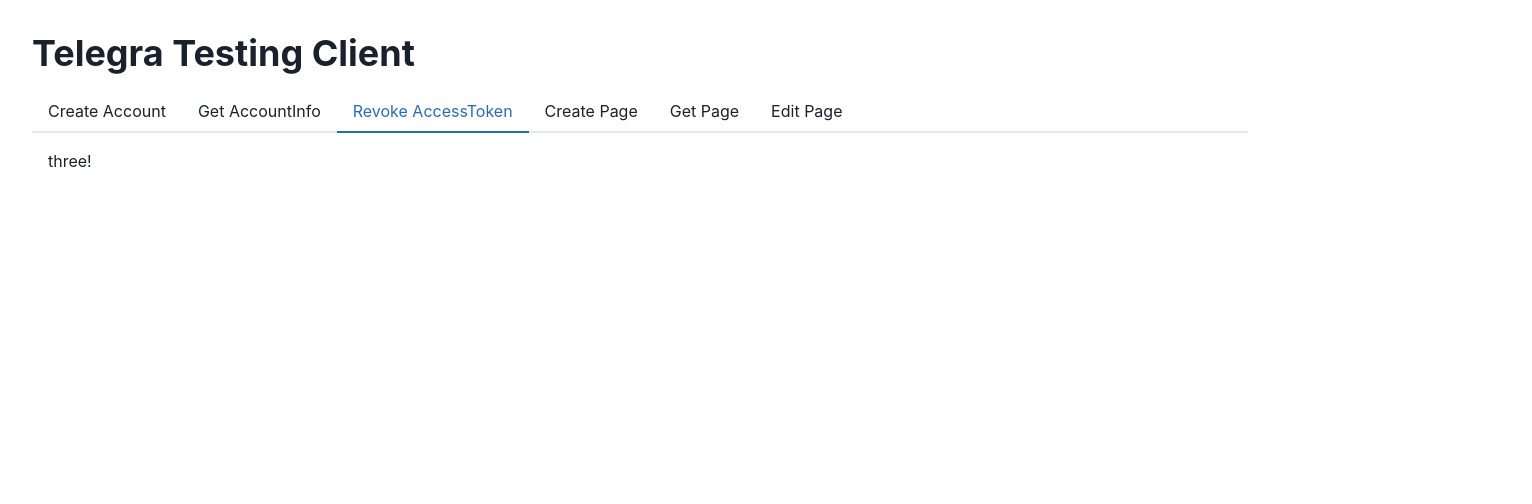
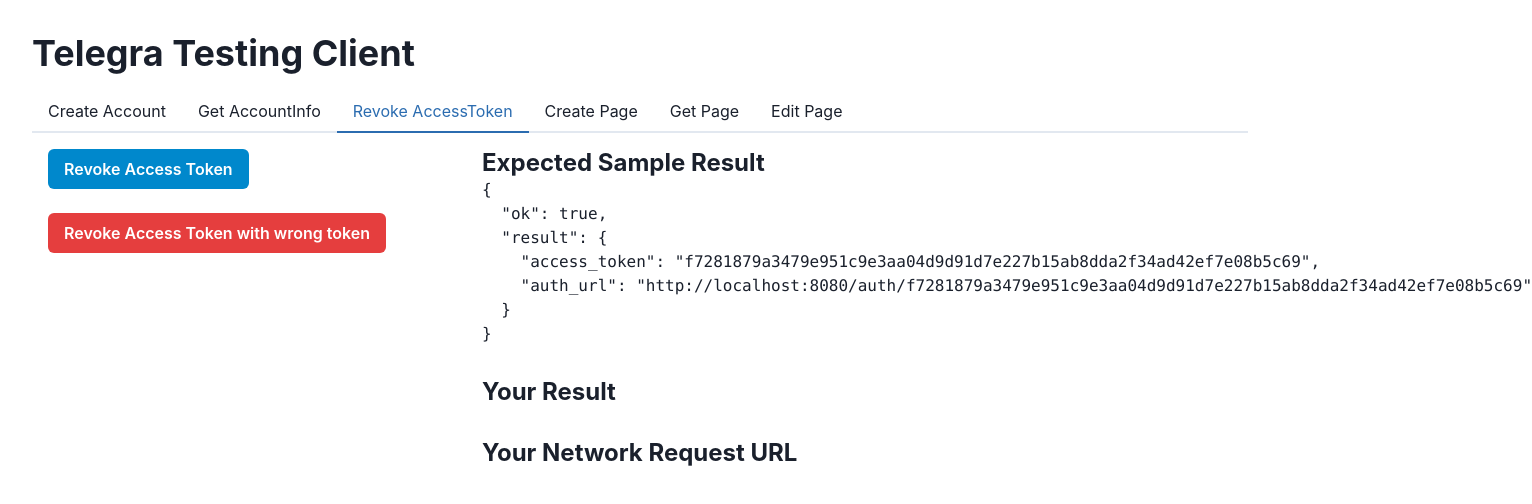
Before and after one commit to wghglory/go-telegra, a React (Vite) app in the folder ui/: page / in a window 1280 px wide. Both pictures are taken after a click on the tab "Revoke AccessToken". Shown: the top 504 px of the page, 1532 px wide, since content can reach past the window. Built offline with nearby package versions, Linux system fonts and the light colour scheme.

Commit message:
feat: revokeAccessToken

```diff
--- a/ui/src/App.tsx
+++ b/ui/src/App.tsx
@@ -2,6 +2,7 @@ import {Tabs, TabList, TabPanels, Tab, TabPanel, Heading, Box} from '@chakra-ui/
 import './App.css';
 import CreateAccount from './components/CreateAccount';
 import GetAccount from './components/GetAccount';
+import RevokeAccessToken from './components/RevokeAccessToken';
 
 function App() {
   return (
@@ -25,7 +26,7 @@ function App() {
             <GetAccount />
           </TabPanel>
           <TabPanel>
-            <p>three!</p>
+            <RevokeAccessToken />
           </TabPanel>
           <TabPanel>
             <p>three!</p>
--- /dev/null
+++ b/ui/src/components/RevokeAccessToken.tsx
@@ -0,0 +1,67 @@
+import http, {AppError, AppResponse} from '@/utils/axios';
+import {Button} from '@chakra-ui/react';
+import {useQuery} from '@tanstack/react-query';
+import {useEffect, useState} from 'react';
+import TabLayout from './TabLayout';
+
+const expected = {
+  ok: true,
+  result: {
+    access_token: 'f7281879a3479e951c9e3aa04d9d91d7e227b15ab8dda2f34ad42ef7e08b5c69',
+    auth_url: 'http://localhost:8080/auth/f7281879a3479e951c9e3aa04d9d91d7e227b15ab8dda2f34ad42ef7e08b5c69',
+  },
+};
+
+{
+  /* http://localhost:8080/revokeAccessToken?short_name=Derek&author_name=Derek%20Wang&author_url=https://github.com/wghglory/go-telegra */
+}
+export default function revokeAccessToken() {
+  const [api, setApi] = useState('');
+  const [token, setToken] = useState('');
+
+  useEffect(() => {
+    if (token) {
+      setTimeout(() => {
+        remove();
+        refetch();
+      }, 50);
+    }
+  }, [token]);
+
+  const {data, error, refetch, remove} = useQuery<AppResponse, AppError>(
+    ['revokeAccessToken', token],
+    () => {
+      const params = {
+        access_token: token,
+      };
+
+      const paramString = new URLSearchParams(params).toString();
+      setApi(`/revokeAccessToken/${paramString}`);
+
+      return http.get('/revokeAccessToken', {
+        params,
+      });
+    },
+    {
+      enabled: false,
+      onSuccess({result}) {
+        localStorage.setItem('telegra_access_token', result.access_token);
+      },
+    },
+  );
+
+  return (
+    <TabLayout data={data || error} api={api} expected={expected}>
+      <Button
+        colorScheme="telegram"
+        variant="solid"
+        onClick={() => setToken(localStorage.getItem('telegra_access_token') || '')}
+      >
+        Revoke Access Token
+      </Button>
+      <Button colorScheme="red" variant="solid" onClick={() => setToken('a_wrong_token')}>
+        Revoke Access Token with wrong token
+      </Button>
+    </TabLayout>
+  );
+}
```
